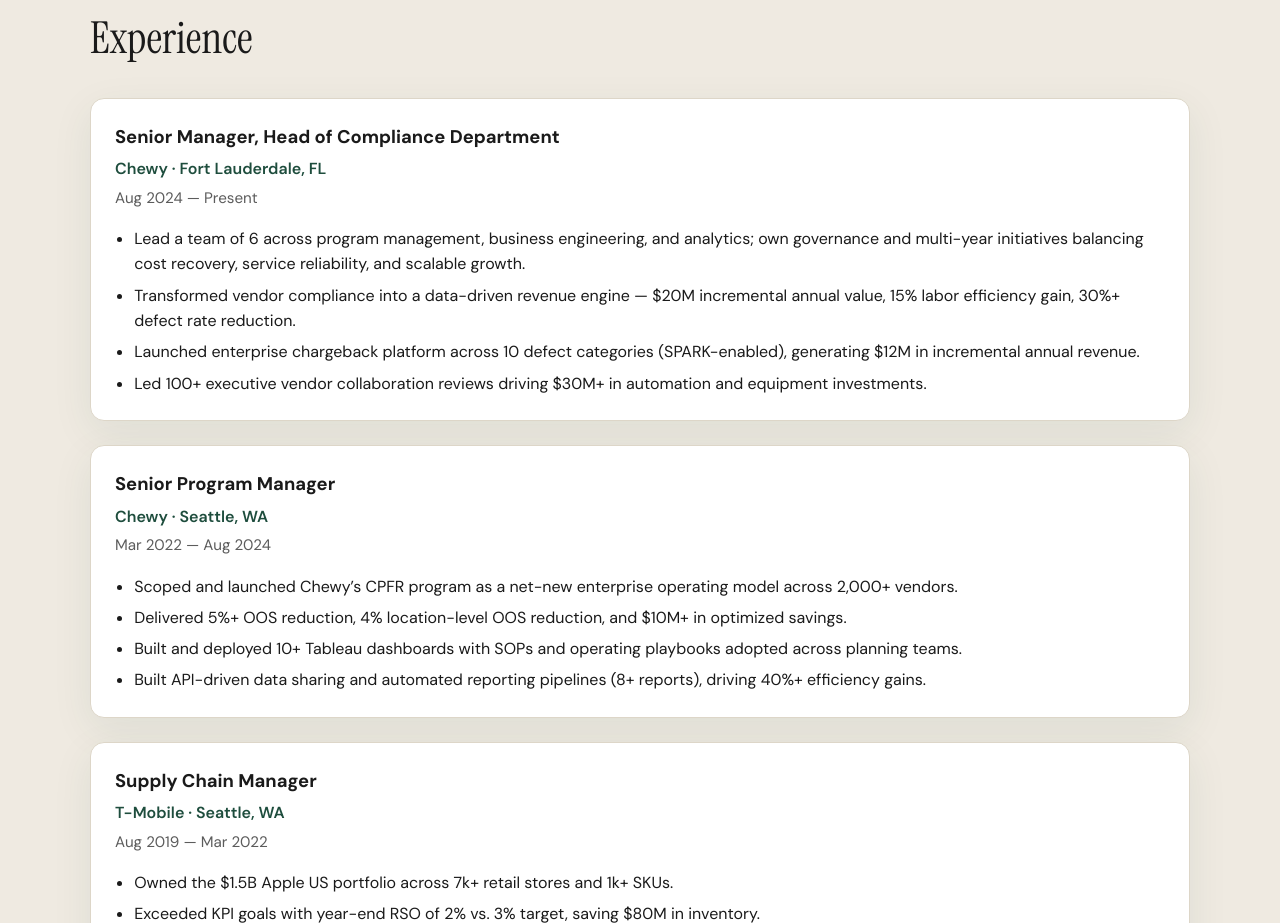
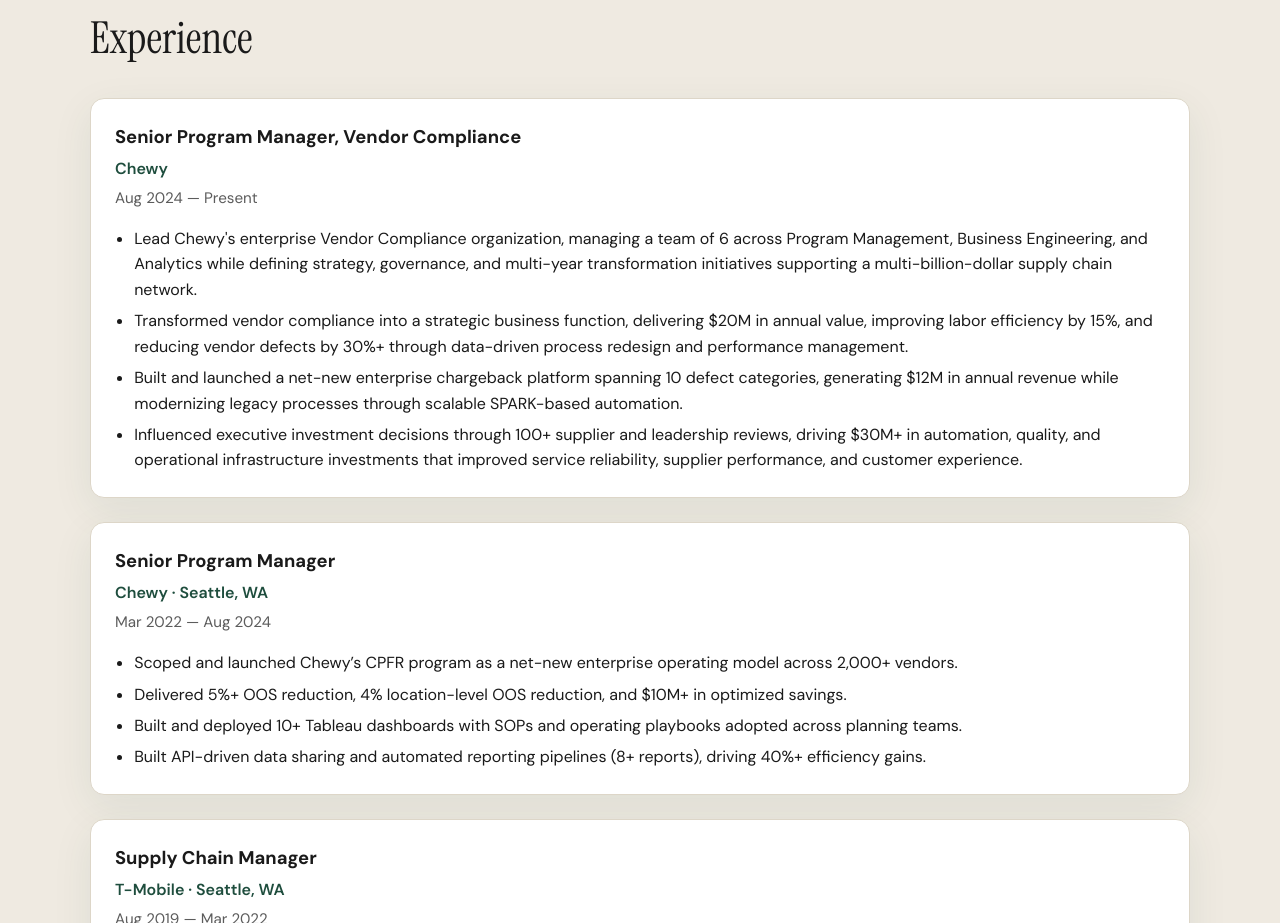
Before and after one commit to CaptianBoredASF/Website, a React (Vite) app: page / in a window 1280 px wide. Shown: the part 940-1863 px from the top of the page. Built offline with nearby package versions, Linux system fonts and the light colour scheme.

Commit message:
Update Chewy vendor compliance role

```diff
--- a/src/data/resume.js
+++ b/src/data/resume.js
@@ -20,15 +20,14 @@
 
 export const experience = [
   {
-    role: 'Senior Manager, Head of Compliance Department',
+    role: 'Senior Program Manager, Vendor Compliance',
     company: 'Chewy',
-    location: 'Fort Lauderdale, FL',
     period: 'Aug 2024 — Present',
     highlights: [
-      'Lead a team of 6 across program management, business engineering, and analytics; own governance and multi-year initiatives balancing cost recovery, service reliability, and scalable growth.',
-      'Transformed vendor compliance into a data-driven revenue engine — $20M incremental annual value, 15% labor efficiency gain, 30%+ defect rate reduction.',
-      'Launched enterprise chargeback platform across 10 defect categories (SPARK-enabled), generating $12M in incremental annual revenue.',
-      'Led 100+ executive vendor collaboration reviews driving $30M+ in automation and equipment investments.',
+      'Lead Chewy\'s enterprise Vendor Compliance organization, managing a team of 6 across Program Management, Business Engineering, and Analytics while defining strategy, governance, and multi-year transformation initiatives supporting a multi-billion-dollar supply chain network.',
+      'Transformed vendor compliance into a strategic business function, delivering $20M in annual value, improving labor efficiency by 15%, and reducing vendor defects by 30%+ through data-driven process redesign and performance management.',
+      'Built and launched a net-new enterprise chargeback platform spanning 10 defect categories, generating $12M in annual revenue while modernizing legacy processes through scalable SPARK-based automation.',
+      'Influenced executive investment decisions through 100+ supplier and leadership reviews, driving $30M+ in automation, quality, and operational infrastructure investments that improved service reliability, supplier performance, and customer experience.',
     ],
   },
   {
```
